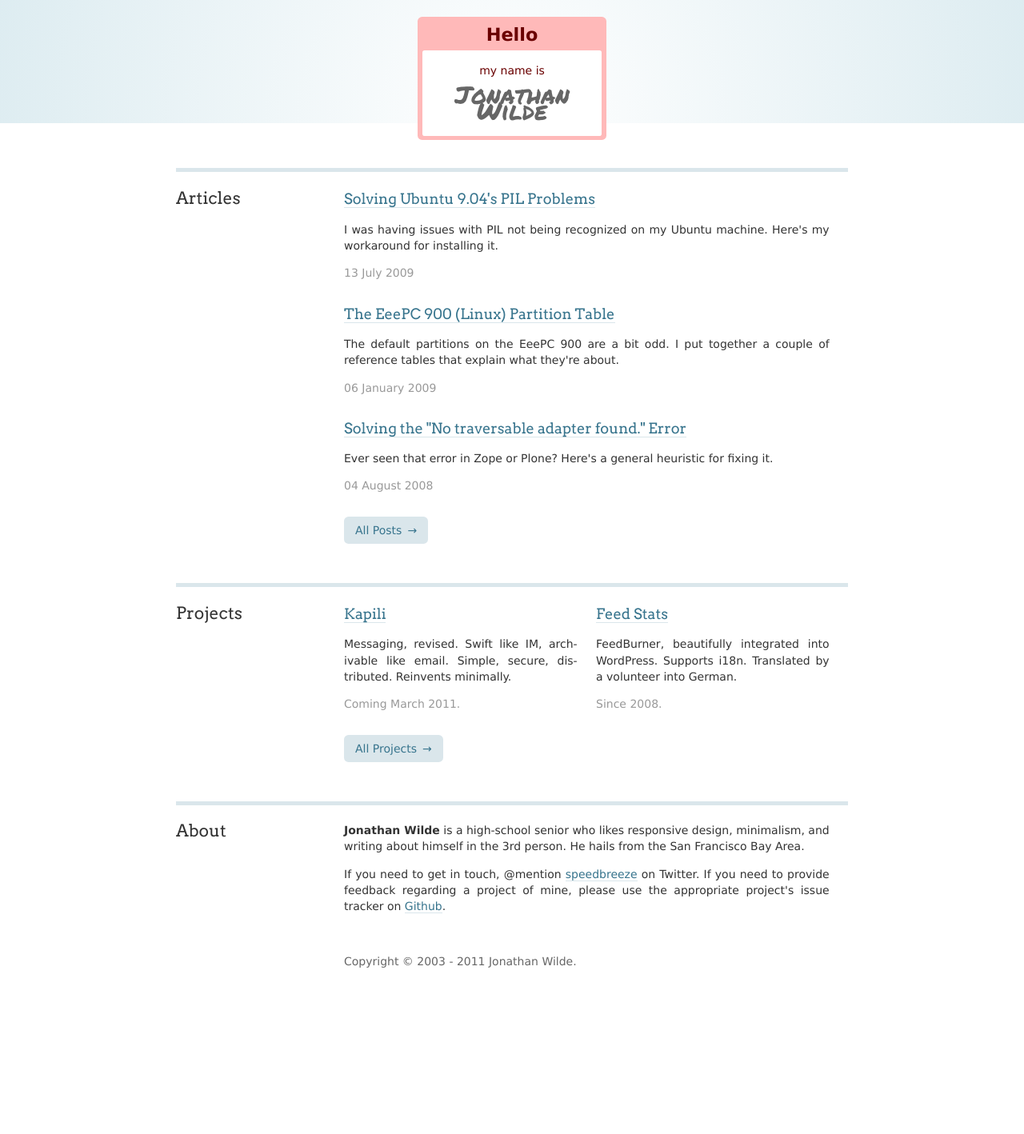
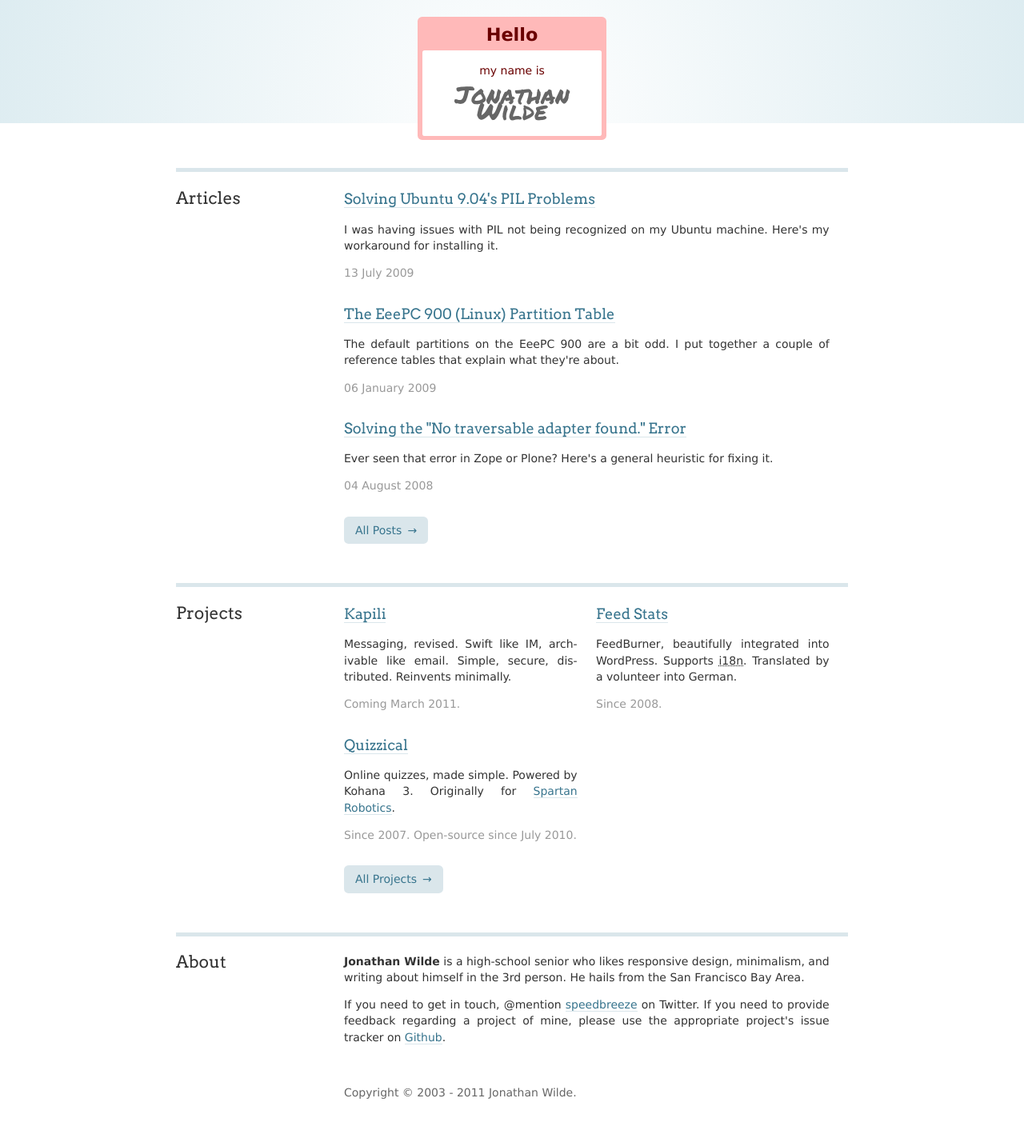
Before and after one commit to hellojwilde/hellojwilde.github.io, a Jekyll site: the page built from index.html, in a window 1280 px wide. Shown: the whole page at 80% size. Built offline with Jekyll 4.4.1, drawn with Linux system fonts in a browser that asks for light colours; nearby versions of some CDN libraries; before the commit the page ends 1255 px from its top, so only the background shows below that.

Commit message:
Added Quizzical as a project.

```diff
--- a/index.html
+++ b/index.html
@@ -57,10 +57,26 @@ classes: home hresume
 
             <p class="project-summary">
                 FeedBurner, beau&shy;tifully in&shy;tegrated into Word&shy;Press.
-                Su&shy;pports i18n. Trans&shy;lated by a vol&shy;unteer into German.
+                Su&shy;pports <abbr title="internationalization">i18n</abbr>.
+                Trans&shy;lated by a vol&shy;unteer into German.
             </p>
 
             <abbr class="date" name="2008">Since 2008.</abbr>
+        </div>
+    </div>
+
+    <div class="subsection">
+        <div class="project">
+            <h3 class="project-title"><a href="https://github.com/speedbreeze/quizzical" rel="bookmark">
+                Quizzical
+            </a></h3>
+
+            <p class="project-summary">
+                Online quizzes, made simple.  Powered by Kohana 3.  Origin&shy;ally
+                for <a href="http://www.spartanrobotics.org">Spartan Robotics</a>.
+            </p>
+
+            <abbr class="date" name="2007">Since 2007. Open-source since July 2010.</abbr>
         </div>
     </div>
 
```
